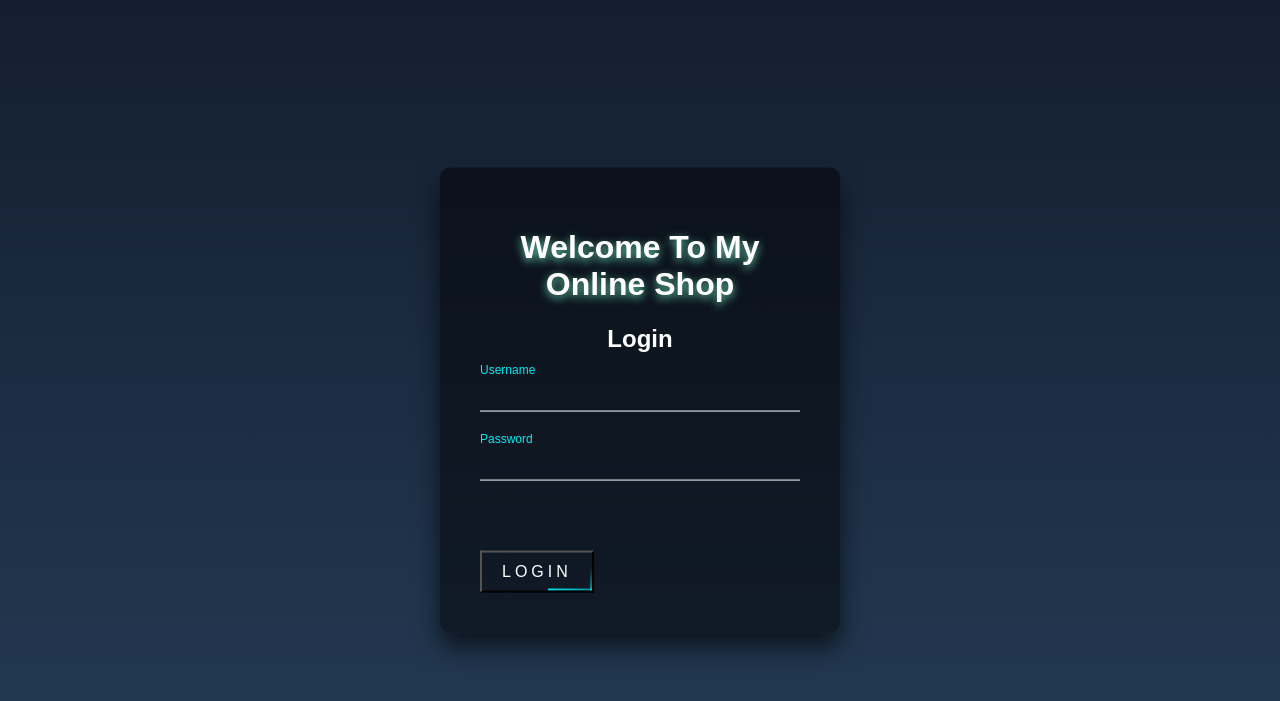
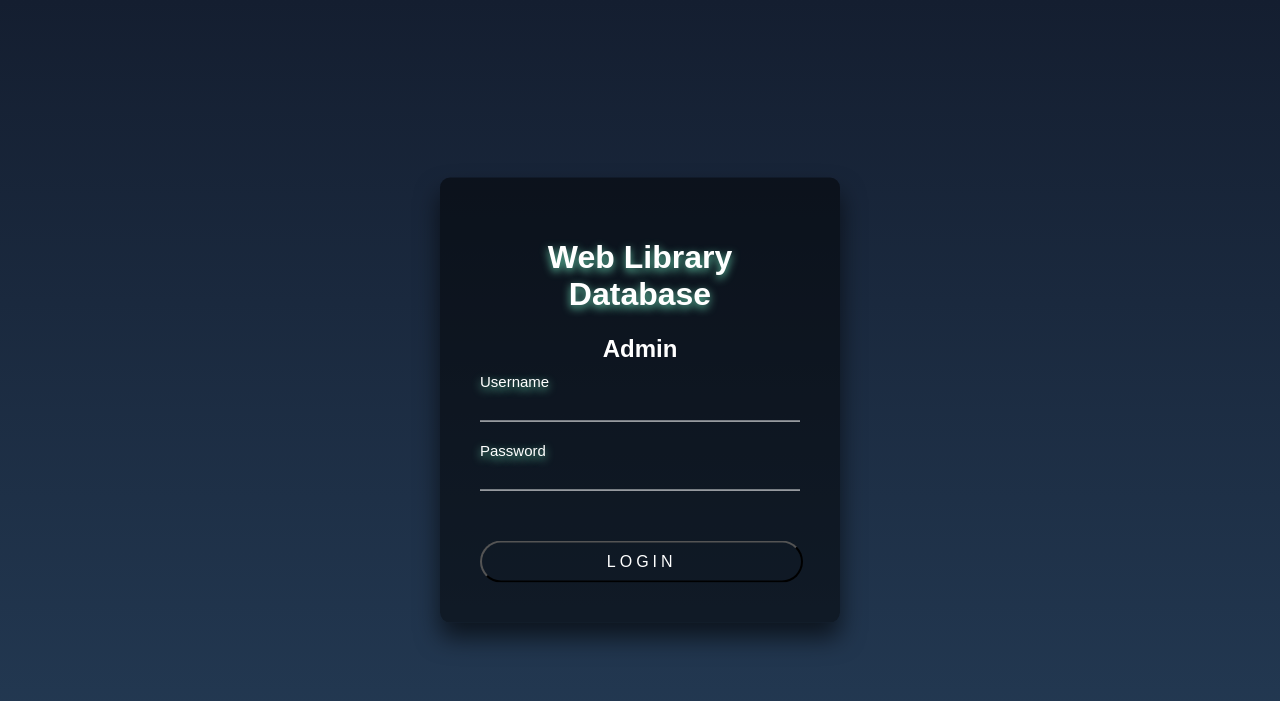
Before and after one commit to MushexAvetisyan/Xanut, a PHP site: page /admin/index.php in a window 1280 px wide. Shown: the top 701 px of the page. Run offline with PHP 8.4, Linux system fonts and the light colour scheme.

Commit message:
new design

```diff
--- a/admin/index.php
+++ b/admin/index.php
@@ -9,8 +9,8 @@
     </head>
     <body>
     <div class="login-box">
-        <h1>Welcome To My Online Shop</h1>
-        <h2>Login</h2>
+        <h1>Web Library Database</h1>
+        <h2>Admin</h2>
         <form action="login.php" method="post" class="login_form">
 
             <div class="user-box">
--- a/admin/style/index.css
+++ b/admin/style/index.css
@@ -8,6 +8,8 @@ body {
     font-family: sans-serif;
     background: linear-gradient(#141e30, #243b55);
 }
+
+
 
 .login-box {
     position: absolute;
@@ -38,7 +40,7 @@ body {
     position: relative;
 }
 
-.login-box .user-box input {
+.login-box .user-box input[type="text"], textarea {
     width: 100%;
     padding: 10px 0;
     font-size: 16px;
@@ -50,9 +52,7 @@ body {
     background: transparent;
 }
 
-input::selection{
-    background-color: red;
-}
+
 
 .login-box .user-box label {
     position: absolute;
@@ -68,9 +68,9 @@ input::selection{
 .login-box .user-box input:focus ~ label,
 .login-box .user-box input:valid ~ label {
     top: -20px;
-    left: 0;
-    color: #03e9f4;
-    font-size: 12px;
+    font-size: 15px;
+    color: white;
+    text-shadow: 0px 3px 9px mediumaquamarine;
 }
 
 
@@ -78,105 +78,24 @@ input::selection{
 .login-box form button {
     position: relative;
     display: inline-block;
-    padding: 10px 20px;
+    padding: 10px 39%;
     color: white;
     font-size: 16px;
     text-decoration: none;
     text-transform: uppercase;
     overflow: hidden;
     transition: .5s;
-    margin-top: 40px;
+    margin-top: 20px;
     letter-spacing: 4px;
     background: transparent;
+    border-radius: 60px;
 }
 
 .login-box button:hover {
-    background: #03e9f4;
+    background: white;
     color: black;
     font-weight: 600;
-    border-radius: 5px;
-    box-shadow: 0 0 5px #03e9f4,
-    0 0 25px #03e9f4,
-    0 0 50px #03e9f4,
-    0 0 100px #03e9f4;
+    border-radius: 60px;
+    outline: none;
+    cursor: pointer;
 }
-
-.login-box button span {
-    position: absolute;
-    display: block;
-}
-
-.login-box button span:nth-child(1) {
-    top: 0;
-    left: -100%;
-    width: 100%;
-    height: 2px;
-    background: linear-gradient(90deg, transparent, #03e9f4);
-    animation: btn-anim1 1s linear infinite;
-}
-
-@keyframes btn-anim1 {
-    0% {
-        left: -100%;
-    }
-    50%,100% {
-        left: 100%;
-    }
-}
-
-.login-box button span:nth-child(2) {
-    top: -100%;
-    right: 0;
-    width: 2px;
-    height: 100%;
-    background: linear-gradient(180deg, transparent, #03e9f4);
-    animation: btn-anim2 1s linear infinite;
-    animation-delay: .25s
-}
-
-@keyframes btn-anim2 {
-    0% {
-        top: -100%;
-    }
-    50%,100% {
-        top: 100%;
-    }
-}
-
-.login-box button span:nth-child(3) {
-    bottom: 0;
-    right: -100%;
-    width: 100%;
-    height: 2px;
-    background: linear-gradient(270deg, transparent, #03e9f4);
-    animation: btn-anim3 1s linear infinite;
-    animation-delay: .5s
-}
-
-@keyframes btn-anim3 {
-    0% {
-        right: -100%;
-    }
-    50%,100% {
-        right: 100%;
-    }
-}
-
-.login-box button span:nth-child(4) {
-    bottom: -100%;
-    left: 0;
-    width: 2px;
-    height: 100%;
-    background: linear-gradient(360deg, transparent, #03e9f4);
-    animation: btn-anim4 1s linear infinite;
-    animation-delay: .75s
-}
-
-@keyframes btn-anim4 {
-    0% {
-        bottom: -100%;
-    }
-    50%,100% {
-        bottom: 100%;
-    }
-}
```
Also changed, not shown: admin/home.php (+16 -111 lines), admin/style/home.css (added, +89 -0 lines), admin/style/images/logo.jpg (added).
